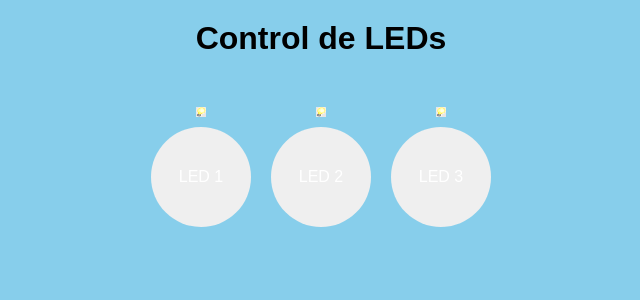
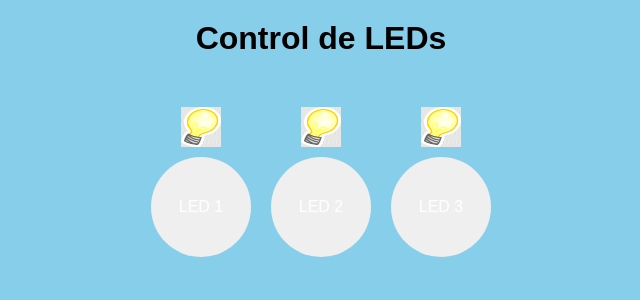
Before and after one commit to Horusyst/luz, a PHP site: page / in a window 1280 px wide. Shown: the top 300 px of the page, without its empty margins (319-959 px from the left). Run offline with PHP 8.4, Linux system fonts and the light colour scheme.

Commit message:
Update styles.css

```diff
--- a/styles.css
+++ b/styles.css
@@ -41,6 +41,6 @@ h1 {
 }
 
 img {
-    width: 10px;
-    height: 10px;
+    width: 40px;
+    height: 40px;
 }
```
